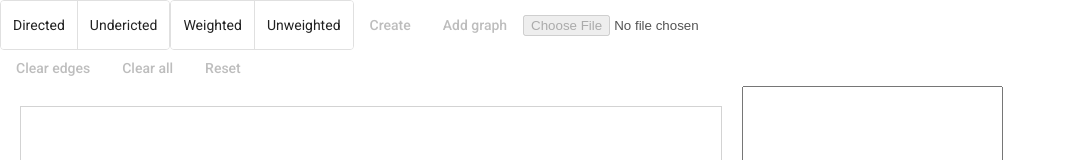
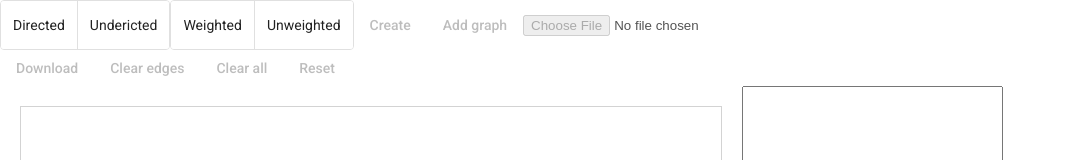
Before and after one commit to Bbbbb77/Graph_Algorithms_Visualization, an Angular app: page / in a window 1280 px wide. Shown: the top 160 px of the page, without its empty margins (0-1066 px from the left). Built offline with nearby package versions, Linux system fonts and the light colour scheme.

Commit message:
save graph into txt

```diff
--- a/src/app/components/mainpage/mainpage.component.html
+++ b/src/app/components/mainpage/mainpage.component.html
@@ -39,6 +39,15 @@
     (change)="onFileSelected($event)"
   />
   <br />
+  <button
+    mat-button
+    (click)="downloaGraph()"
+    [disabled]="
+      directed == undefined || weighted == undefined || graph == undefined
+    "
+  >
+    Download
+  </button>
   <button
     mat-button
     (click)="clearEdges()"
--- a/src/app/components/mainpage/mainpage.component.ts
+++ b/src/app/components/mainpage/mainpage.component.ts
@@ -131,6 +131,21 @@ export class MainPage implements OnInit {
 
   @ViewChild('dfsstacktable')
   dfsstacktable: MatTable<string>;
+
+  downloaGraph(): void {
+    var graphJson = this.graph.save();
+    var file = new Blob([graphJson], { type: '.txt' });
+    var a = document.createElement('a');
+    var url = URL.createObjectURL(file);
+    a.href = url;
+    a.download = 'graph';
+    document.body.appendChild(a);
+    a.click();
+    setTimeout(() => {
+      document.body.removeChild(a);
+      window.URL.revokeObjectURL(url);
+    }, 0);
+  }
 
   onFileSelected(event): void {
     let file = event.target.files[0];
--- a/src/app/models/graphs/graph.ts
+++ b/src/app/models/graphs/graph.ts
@@ -252,19 +252,17 @@ export class Graph {
   }
 
   save() {
-    let saveStr = '[';
-    this.adjList.forEach((value, key) => {
-      console.log('value', value);
+    let saveStr = '[\n';
+    this.singleEdges.forEach((value, key) => {
       value.map((node) => {
-        console.log('node', node);
         if (typeof node === 'object') {
-          saveStr += `{"from": ${key}, "to": ${node.node}, "weight": ${node.weight}},`;
+          saveStr += `{"from": ${key}, "to": ${node.node}, "weight": ${node.weight}},\n`;
         } else {
-          saveStr += `{"from": ${key}, "to": ${node}},`;
+          saveStr += `{"from": ${key}, "to": ${node}},\n`;
         }
       });
     });
-    saveStr = saveStr.slice(0, -1) + ']';
-    console.log('save string', saveStr);
+    saveStr = saveStr.slice(0, -2) + '\n]';
+    return saveStr;
   }
 }
```
